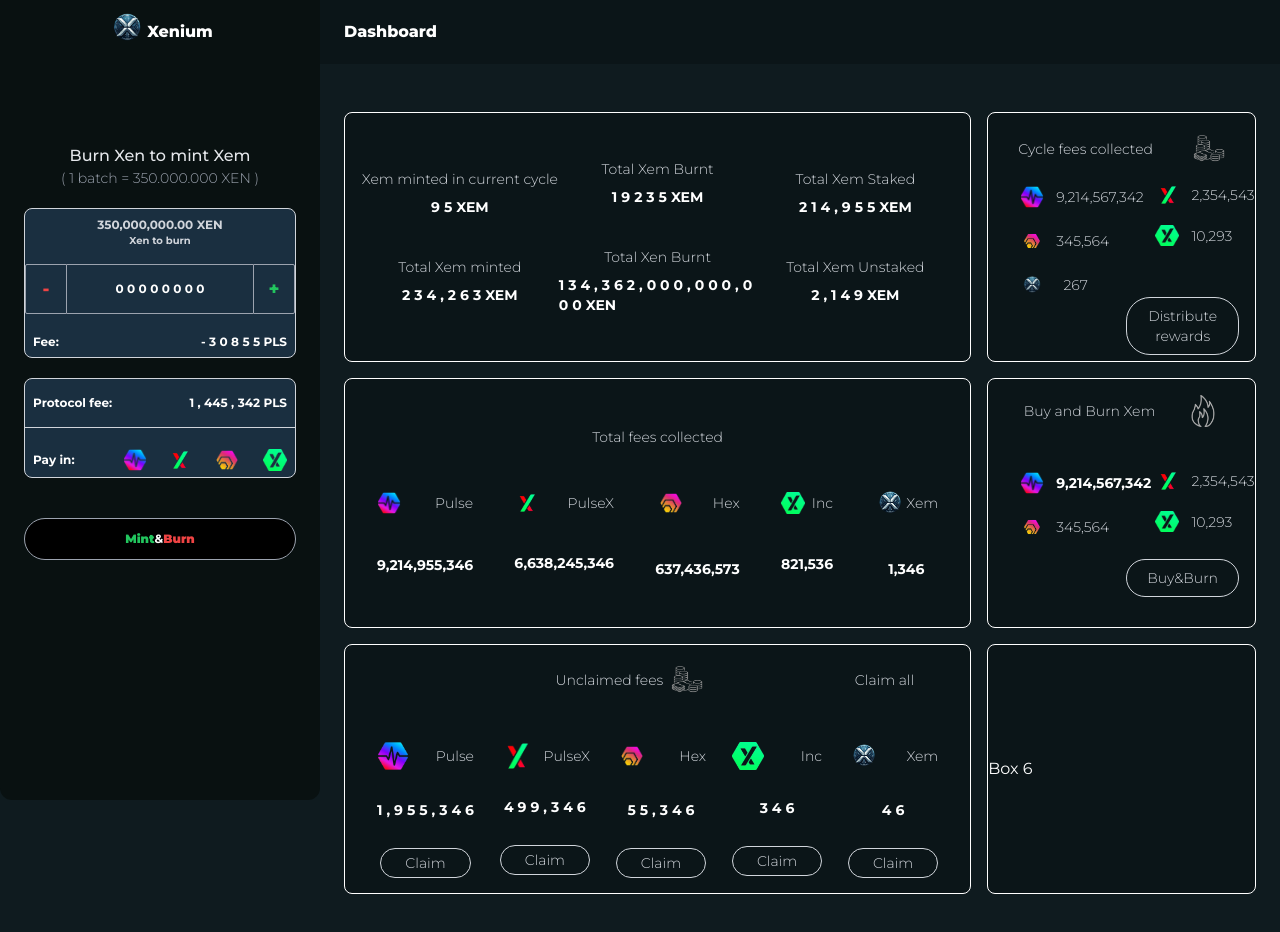
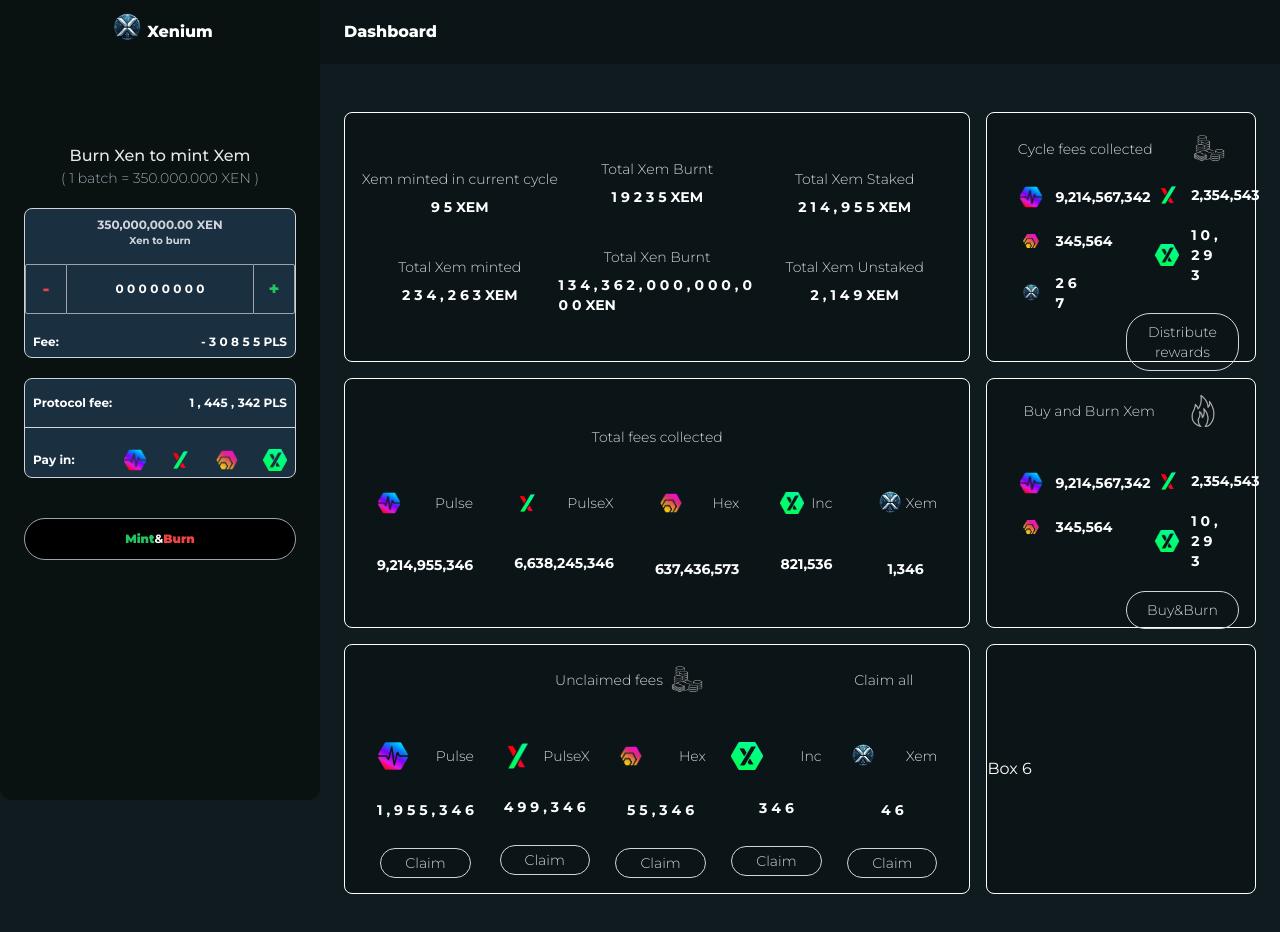
Before and after one commit to Michaeltarimo/Xenium, a Next.js app: page / in a window 1280 px wide. Built offline with nearby package versions, Linux system fonts and the light colour scheme.

Commit message:
updated components

```diff
--- a/src/pages/index.js
+++ b/src/pages/index.js
@@ -293,19 +293,19 @@ const index = () => {
 
                           <nav className="flex w-full flex-row gap-3 items-center justify-between">
                             <Image src={pulse} alt="pulse logo" className="w-6" />
-                            <h1 className="text-sm text-gray-300">9,214,567,342</h1>
+                            <h1 className="font-bold text-white text-sm">9,214,567,342</h1>
                           </nav>
 
 
                           <nav className="flex w-full flex-row gap-3 items-center justify-between">
                             <Image src={hex} alt="pulse logo" className="w-6" />
-                            <h1 className="text-sm text-gray-300">345,564</h1>
+                            <h1 className="font-bold text-white text-sm">345,564</h1>
                           </nav>
 
 
                           <nav className="flex w-full flex-row gap-3 items-center justify-between">
                             <Image src={logo} alt="pulse logo" className="w-6" />
-                            <h1 className="text-sm text-gray-300">267</h1>
+                            <h1 className="font-bold text-white text-sm">2 6 7</h1>
                           </nav>
 
                         </div>
@@ -315,13 +315,13 @@ const index = () => {
 
                           <nav className="flex w-full flex-row gap-3 items-center justify-between">
                             <Image src={pulsex} alt="pulse logo" className="w-6" />
-                            <h1 className="text-sm text-gray-300">2,354,543</h1>
+                            <h1 className="font-bold text-white text-sm">2,354,543</h1>
                           </nav>
 
 
                           <nav className="flex w-full flex-row gap-3 items-center justify-between">
                             <Image src={inc} alt="pulse logo" className="w-6" />
-                            <h1 className="text-sm text-gray-300">10,293</h1>
+                            <h1 className="font-bold text-white text-sm">1 0 , 2 9 3</h1>
                           </nav>
                         </div>
                       </div>
@@ -358,7 +358,7 @@ const index = () => {
 
                           <nav className="flex w-full flex-row gap-3 items-center justify-between">
                             <Image src={hex} alt="pulse logo" className="w-6" />
-                            <h1 className="text-sm text-gray-300">345,564</h1>
+                            <h1 className="font-bold text-white text-sm">345,564</h1>
                           </nav>
 
 
@@ -369,13 +369,13 @@ const index = () => {
 
                           <nav className="flex w-full flex-row gap-3 items-center justify-between">
                             <Image src={pulsex} alt="pulse logo" className="w-6" />
-                            <h1 className="text-sm text-gray-300">2,354,543</h1>
+                            <h1 className="font-bold text-white text-sm">2,354,543</h1>
                           </nav>
 
 
                           <nav className="flex w-full flex-row gap-3 items-center justify-between">
                             <Image src={inc} alt="pulse logo" className="w-6" />
-                            <h1 className="text-sm text-gray-300">10,293</h1>
+                            <h1 className="font-bold text-white text-sm">1 0 , 2 9 3</h1>
                           </nav>
                         </div>
                       </div>
```
